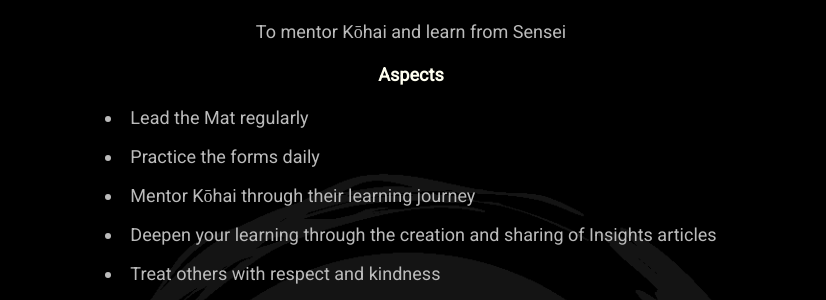
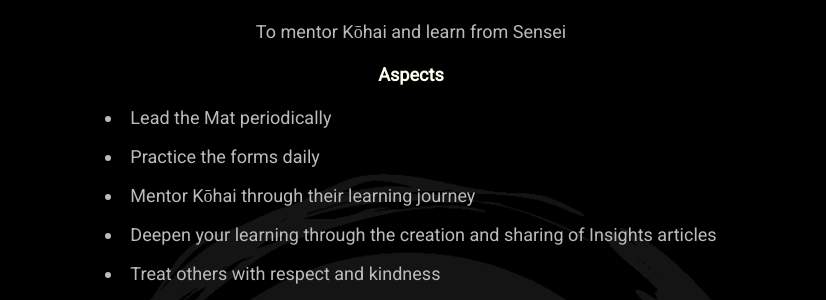
Before and after one commit to mindset-dojo/mindset-dojo.github.io, a Jekyll site: the page built from program.md, in a window 1280 px wide and 900 px high, scrolled down 6734 px. Shown: the part 153-453 px from the top of the window, without its empty margins (229-1055 px from the left). Built offline with Jekyll 4.4.1, drawn with Linux system fonts in a browser that asks for light colours; some web fonts are replaced.

Commit message:
refactor(program): change regularly to periodically.

```diff
--- a/_data/program.yaml
+++ b/_data/program.yaml
@@ -185,7 +185,7 @@ relationships:
   - label: Senpai
     intention: To mentor Kōhai and learn from Sensei
     aspects:
-      - label: Lead the Mat regularly
+      - label: Lead the Mat periodically
       - label: Practice the forms daily
       - label: Mentor Kōhai through their learning journey
       - label: Deepen your learning through the creation and sharing of Insights articles
```
